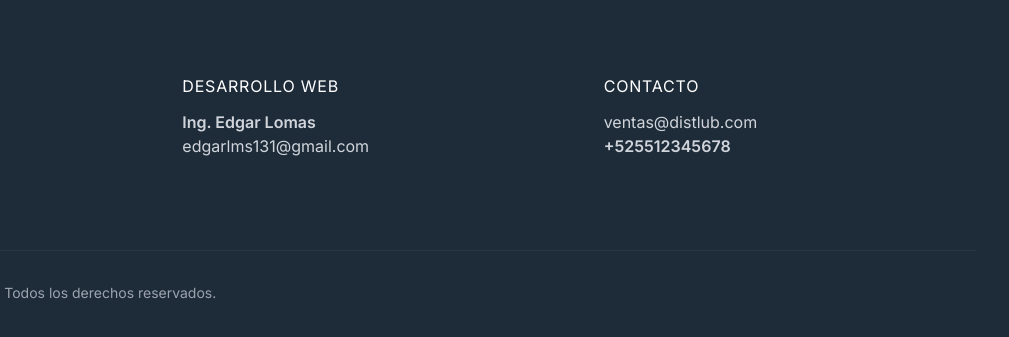
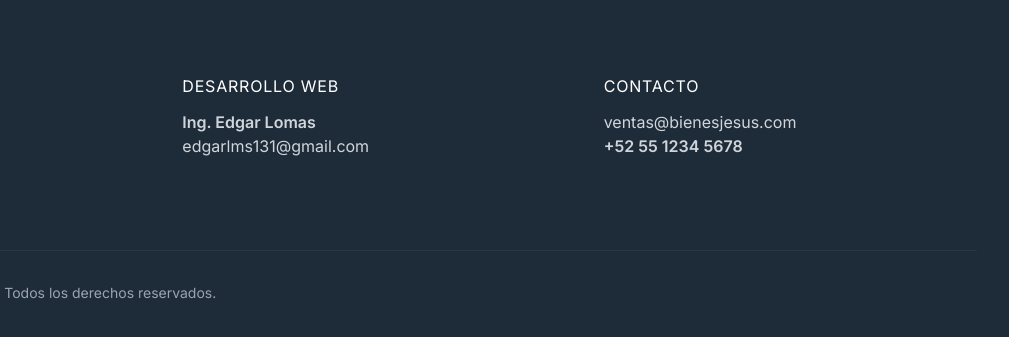
Before and after one commit to mrlomasba/bienes, a plain HTML site: page agencia.html in a window 1280 px wide. Shown: the part 2065-2402 px from the top of the page, 271-1280 px from the left. Drawn offline with nearby package versions, Linux system fonts and the light colour scheme.

Commit message:
Update agencia.html

```diff
--- a/agencia.html
+++ b/agencia.html
@@ -249,8 +249,8 @@
                 <div>
                     <h4 class="text-md font-normal mb-3 uppercase tracking-wider">CONTACTO</h4>
                     <p class="text-gray-300 mb-4">
-                        <span class="block">ventas@distlub.com</span>
-                        <span class="font-semibold block">+525512345678</span>
+                        <span class="block">ventas@bienesjesus.com</span>
+                        <span class="font-semibold block">+52 55 1234 5678</span>
                     </p>
                 </div>
             </div>
```
